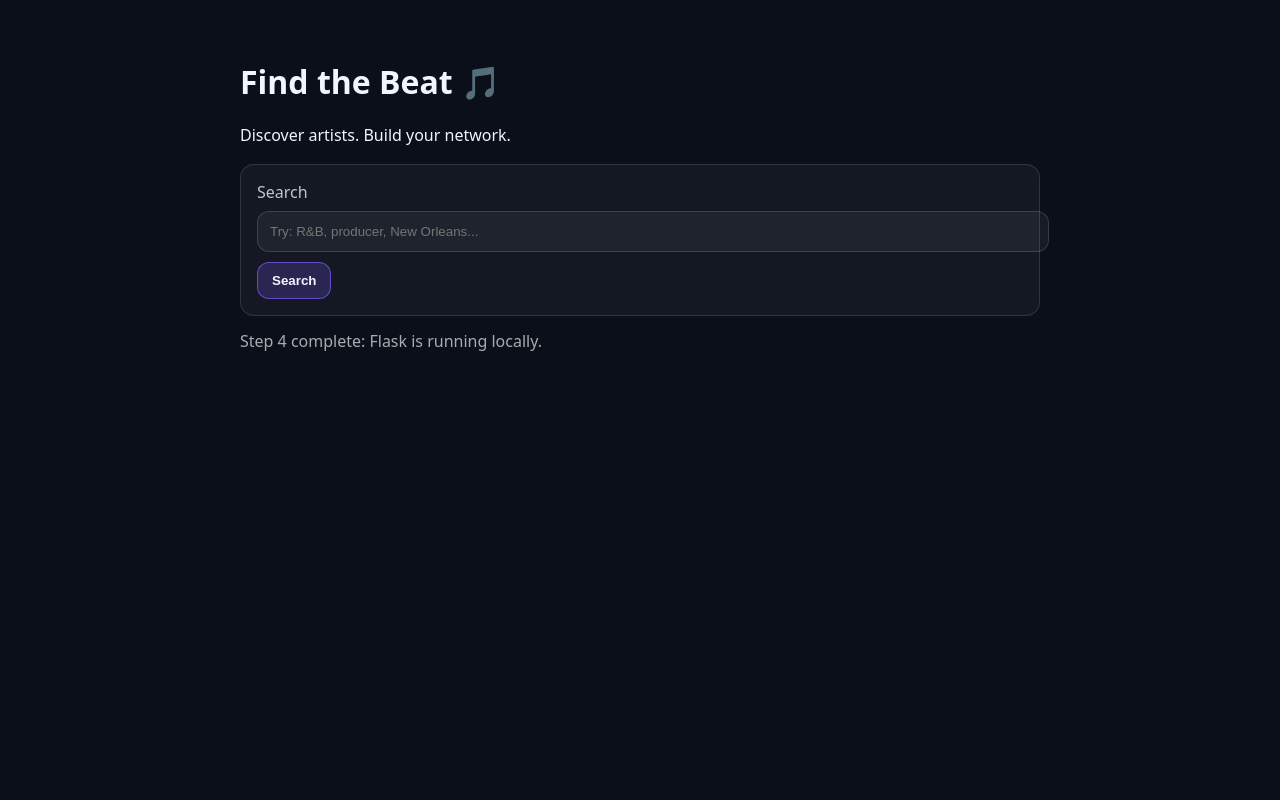
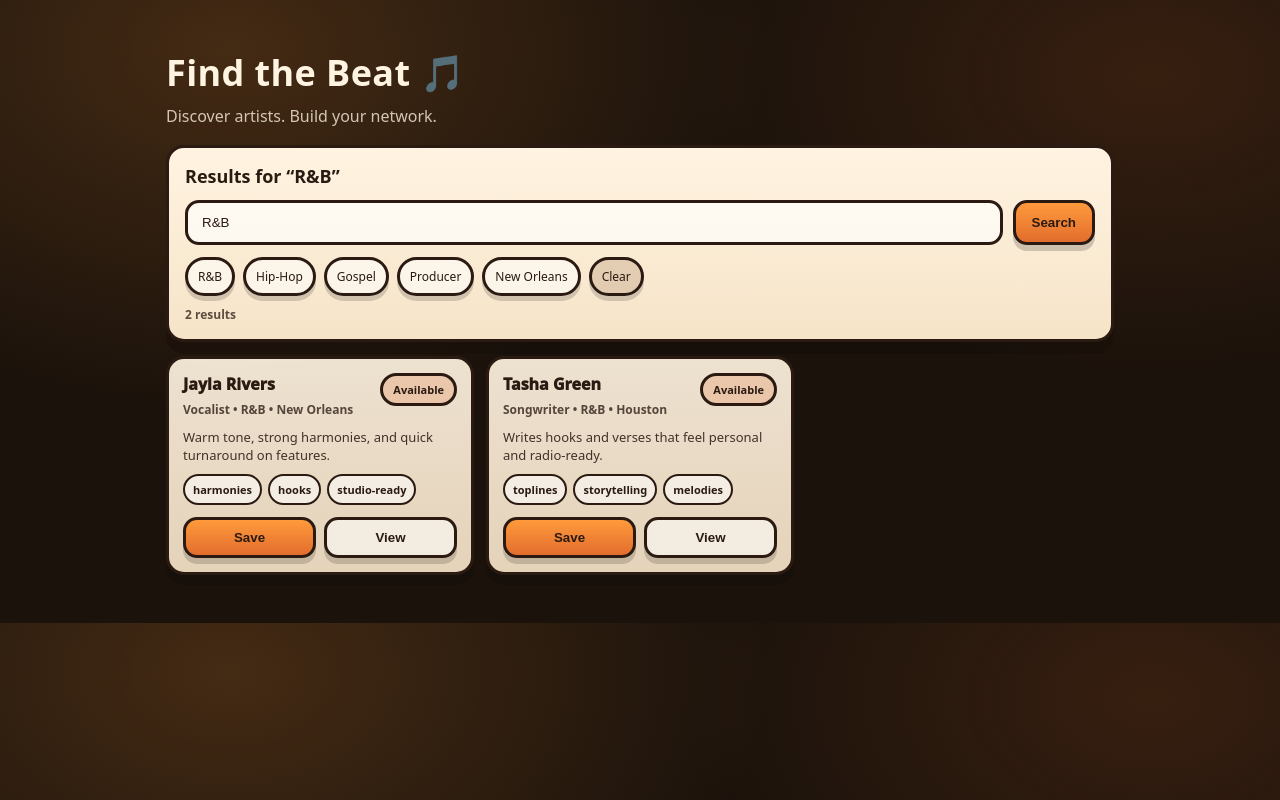
Before and after one commit to shayreneabee/find-the-beat, a Flask app: a page that uses templates/index.html in a window 1280 px wide. Run offline with Flask 3, Linux system fonts and the light colour scheme.

Commit message:
Add artist cards and retro orange/cream theme

```diff
--- a/app.py
+++ b/app.py
@@ -1,10 +1,82 @@
-from flask import Flask, render_template
+from flask import Flask, render_template, request
 
 app = Flask(__name__)
 
-@app.route("/")
+ARTISTS = [
+    {
+        "id": 1,
+        "name": "Jayla Rivers",
+        "role": "Vocalist",
+        "genre": "R&B",
+        "city": "New Orleans",
+        "tags": ["harmonies", "hooks", "studio-ready"],
+        "bio": "Warm tone, strong harmonies, and quick turnaround on features.",
+    },
+    {
+        "id": 2,
+        "name": "Marcus “M-Keys” Allen",
+        "role": "Producer",
+        "genre": "Hip-Hop",
+        "city": "Atlanta",
+        "tags": ["808s", "melodic beats", "mixing"],
+        "bio": "Dark bounce + catchy melodies. Beats, mixes, and full song builds.",
+    },
+    {
+        "id": 3,
+        "name": "Tasha Green",
+        "role": "Songwriter",
+        "genre": "R&B",
+        "city": "Houston",
+        "tags": ["toplines", "storytelling", "melodies"],
+        "bio": "Writes hooks and verses that feel personal and radio-ready.",
+    },
+    {
+        "id": 4,
+        "name": "Deon Carter",
+        "role": "Guitarist",
+        "genre": "Gospel",
+        "city": "Chicago",
+        "tags": ["live", "session", "tour"],
+        "bio": "Clean tone, quick charting, and strong live performance chops.",
+    },
+    {
+        "id": 5,
+        "name": "Kiki Monroe",
+        "role": "Rapper",
+        "genre": "Hip-Hop",
+        "city": "Dallas",
+        "tags": ["freestyle", "performance", "features"],
+        "bio": "Big energy performer. Fast writer and strong delivery.",
+    },
+]
+
+
+def matches_query(artist: dict, q: str) -> bool:
+    haystack = " ".join(
+        [
+            artist["name"],
+            artist["role"],
+            artist["genre"],
+            artist["city"],
+            " ".join(artist.get("tags", [])),
+            artist.get("bio", ""),
+        ]
+    ).lower()
+    return q.lower() in haystack
+
+
+@app.route("/", methods=["GET"])
 def home():
-    return render_template("index.html")
+    q = (request.args.get("q") or "").strip()
+    if q:
+        results = [a for a in ARTISTS if matches_query(a, q)]
+        title = f'Results for “{q}”'
+    else:
+        results = ARTISTS
+        title = "Discover Artists"
+
+    return render_template("index.html", artists=results, title=title, q=q)
+
 
 if __name__ == "__main__":
     app.run(debug=True)
--- a/static/styles.css
+++ b/static/styles.css
@@ -1,39 +1,229 @@
+:root {
+  /* Retro palette */
+  --bg: #1b120b;          /* deep cocoa */
+  --panel: #fff3e1;       /* warm cream */
+  --panel2: #f6e4c8;      /* darker cream */
+  --ink: #2a1a12;         /* espresso text */
+  --muted: rgba(42, 26, 18, 0.70);
+
+  --orange: #e26d2d;      /* burnt orange */
+  --orange2: #ff9a3c;     /* brighter orange */
+  --brown: #7a4a2b;       /* caramel brown */
+  --line: #2a1a12;        /* bold line */
+  --shadow: rgba(0,0,0,0.25);
+}
+
+* { box-sizing: border-box; }
+
 body {
+  margin: 0;
   font-family: system-ui, -apple-system, Arial, sans-serif;
-  background: #0b0f1a;
-  color: #f2f5ff;
-  margin: 0;
+  background:
+    radial-gradient(900px 600px at 18% 8%, rgba(255,154,60,0.18), transparent 60%),
+    radial-gradient(800px 520px at 90% 12%, rgba(226,109,45,0.14), transparent 58%),
+    var(--bg);
+  color: var(--panel);
 }
+
 .wrap {
-  max-width: 800px;
-  margin: 60px auto;
+  max-width: 980px;
+  margin: 48px auto;
   padding: 0 16px;
 }
+
+/* Header */
+.header h1 {
+  margin: 0;
+  font-size: 36px;
+  letter-spacing: 0.4px;
+  color: var(--panel);
+}
+.sub {
+  margin: 8px 0 0;
+  color: rgba(255,243,225,0.78);
+}
+
+/* Main filter/search panel */
 .card {
   margin-top: 18px;
   padding: 16px;
-  border: 1px solid rgba(255,255,255,0.12);
+  border: 3px solid var(--line);
+  border-radius: 18px;
+  background: linear-gradient(180deg, var(--panel), var(--panel2));
+  color: var(--ink);
+  box-shadow: 0 12px 0 rgba(0,0,0,0.18);
+}
+
+.h2 {
+  margin: 0 0 12px;
+  font-size: 18px;
+  color: var(--ink);
+}
+
+.searchRow {
+  display: flex;
+  gap: 10px;
+}
+
+input {
+  flex: 1;
+  padding: 12px 14px;
   border-radius: 14px;
-  background: rgba(255,255,255,0.04);
-}
-label { display:block; margin-bottom: 8px; color: rgba(255,255,255,0.75); }
-input {
-  width: 100%;
-  padding: 12px;
-  border-radius: 12px;
-  border: 1px solid rgba(255,255,255,0.14);
-  background: rgba(255,255,255,0.05);
-  color: #f2f5ff;
+  border: 3px solid var(--line);
+  background: rgba(255,255,255,0.65);
+  color: var(--ink);
   outline: none;
 }
+input:focus {
+  box-shadow: 0 0 0 4px rgba(255,154,60,0.35);
+}
+
 button {
+  padding: 12px 16px;
+  border-radius: 14px;
+  border: 3px solid var(--line);
+  background: linear-gradient(180deg, var(--orange2), var(--orange));
+  color: var(--ink);
+  font-weight: 900;
+  cursor: pointer;
+  box-shadow: 0 6px 0 rgba(0,0,0,0.18);
+}
+button:active {
+  transform: translateY(4px);
+  box-shadow: 0 2px 0 rgba(0,0,0,0.18);
+}
+
+.chips {
+  display: flex;
+  flex-wrap: wrap;
+  gap: 8px;
+  margin-top: 12px;
+}
+
+.chip {
+  text-decoration: none;
+  color: var(--ink);
+  font-size: 12px;
+  padding: 8px 10px;
+  border-radius: 999px;
+  border: 3px solid var(--line);
+  background: rgba(255,255,255,0.55);
+  box-shadow: 0 5px 0 rgba(0,0,0,0.16);
+}
+.chip:hover {
+  background: rgba(255,154,60,0.25);
+}
+.chip.clear {
+  background: rgba(122,74,43,0.18);
+}
+
+.count {
+  margin: 10px 0 0;
+  color: rgba(42,26,18,0.75);
+  font-size: 12px;
+  font-weight: 700;
+}
+
+/* Results grid */
+.grid {
+  display: grid;
+  grid-template-columns: repeat(3, 1fr);
+  gap: 12px;
+  margin-top: 14px;
+}
+@media (max-width: 900px) { .grid { grid-template-columns: repeat(2, 1fr);} }
+@media (max-width: 560px) { .grid { grid-template-columns: 1fr;} }
+
+/* Artist cards */
+.artistCard {
+  border: 3px solid var(--line);
+  border-radius: 18px;
+  background: linear-gradient(180deg, rgba(255,243,225,0.92), rgba(246,228,200,0.92));
+  color: var(--ink);
+  padding: 14px;
+  box-shadow: 0 10px 0 rgba(0,0,0,0.16);
+}
+
+.top {
+  display: flex;
+  justify-content: space-between;
+  gap: 10px;
+}
+
+.name {
+  margin: 0;
+  font-weight: 1000;
+}
+.meta {
+  margin: 6px 0 0;
+  color: rgba(42,26,18,0.78);
+  font-size: 12px;
+  font-weight: 700;
+}
+
+.badge {
+  align-self: start;
+  font-size: 11px;
+  padding: 6px 10px;
+  border-radius: 999px;
+  border: 3px solid var(--line);
+  background: rgba(226,109,45,0.22);
+  font-weight: 900;
+}
+
+.bio {
+  margin: 10px 0 0;
+  color: rgba(42,26,18,0.88);
+  font-size: 13px;
+  line-height: 1.4;
+}
+
+.tags {
+  display: flex;
+  flex-wrap: wrap;
+  gap: 6px;
   margin-top: 10px;
-  padding: 10px 14px;
-  border-radius: 12px;
-  border: 1px solid rgba(124,92,255,0.7);
-  background: rgba(124,92,255,0.22);
-  color: #f2f5ff;
-  font-weight: 700;
-  cursor: pointer;
 }
-.muted { margin-top: 14px; color: rgba(255,255,255,0.65); }
+.tag {
+  font-size: 11px;
+  padding: 6px 8px;
+  border-radius: 999px;
+  border: 2px solid var(--line);
+  background: rgba(255,255,255,0.55);
+  font-weight: 800;
+}
+
+.actions {
+  display: flex;
+  gap: 8px;
+  margin-top: 12px;
+}
+
+.btn {
+  flex: 1;
+  padding: 10px 12px;
+  border-radius: 14px;
+  border: 3px solid var(--line);
+  background: rgba(255,255,255,0.55);
+  color: var(--ink);
+  font-weight: 900;
+  text-align: center;
+  text-decoration: none;
+  box-shadow: 0 6px 0 rgba(0,0,0,0.16);
+}
+.btn:active {
+  transform: translateY(4px);
+  box-shadow: 0 2px 0 rgba(0,0,0,0.16);
+}
+.btn.primary {
+  background: linear-gradient(180deg, var(--orange2), var(--orange));
+}
+
+.empty {
+  grid-column: 1 / -1;
+  border: 3px dashed rgba(255,243,225,0.55);
+  border-radius: 18px;
+  padding: 18px;
+  background: rgba(255,243,225,0.08);
+  color: var(--panel);
+}
--- a/templates/index.html
+++ b/templates/index.html
@@ -6,18 +6,76 @@
     <title>Find the Beat</title>
     <link rel="stylesheet" href="{{ url_for('static', filename='styles.css') }}">
   </head>
+
   <body>
     <div class="wrap">
-      <h1>Find the Beat 🎵</h1>
-      <p>Discover artists. Build your network.</p>
+      <header class="header">
+        <h1>Find the Beat 🎵</h1>
+        <p class="sub">Discover artists. Build your network.</p>
+      </header>
 
-      <div class="card">
-        <label for="q">Search</label>
-        <input id="q" placeholder="Try: R&B, producer, New Orleans..." />
-        <button>Search</button>
-      </div>
+      <section class="card">
+        <h2 class="h2">{{ title }}</h2>
 
-      <p class="muted">Step 4 complete: Flask is running locally.</p>
+        <form class="searchRow" method="GET" action="/">
+          <input
+            name="q"
+            value="{{ q }}"
+            placeholder="Search name, genre, city, role, tags..."
+            aria-label="Search artists"
+          />
+          <button type="submit">Search</button>
+        </form>
+
+        <div class="chips">
+          <a class="chip" href="/?q=R%26B">R&B</a>
+          <a class="chip" href="/?q=Hip-Hop">Hip-Hop</a>
+          <a class="chip" href="/?q=Gospel">Gospel</a>
+          <a class="chip" href="/?q=Producer">Producer</a>
+          <a class="chip" href="/?q=New%20Orleans">New Orleans</a>
+          {% if q %}
+            <a class="chip clear" href="/">Clear</a>
+          {% endif %}
+        </div>
+
+        <p class="count">
+          {{ artists|length }} result{{ "" if artists|length == 1 else "s" }}
+        </p>
+      </section>
+
+      <section class="grid">
+        {% for a in artists %}
+          <article class="artistCard">
+            <div class="top">
+              <div>
+                <p class="name">{{ a.name }}</p>
+                <p class="meta">{{ a.role }} • {{ a.genre }} • {{ a.city }}</p>
+              </div>
+              <span class="badge">Available</span>
+            </div>
+
+            <p class="bio">{{ a.bio }}</p>
+
+            <div class="tags">
+              {% for t in a.tags %}
+                <span class="tag">{{ t }}</span>
+              {% endfor %}
+            </div>
+
+            <div class="actions">
+              <button class="btn primary" type="button">Save</button>
+              <button class="btn" type="button">View</button>
+            </div>
+          </article>
+        {% endfor %}
+
+        {% if artists|length == 0 %}
+          <div class="empty">
+            <p class="name">No matches found.</p>
+            <p class="meta">Try a different genre, city, or role.</p>
+          </div>
+        {% endif %}
+      </section>
     </div>
   </body>
 </html>
```
